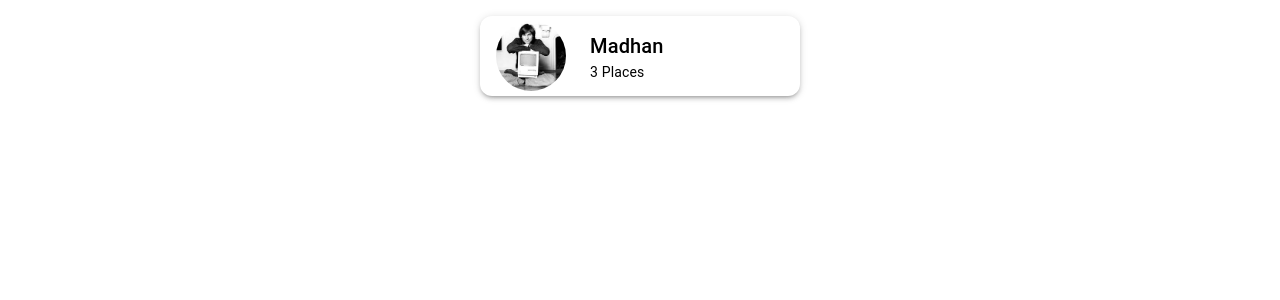
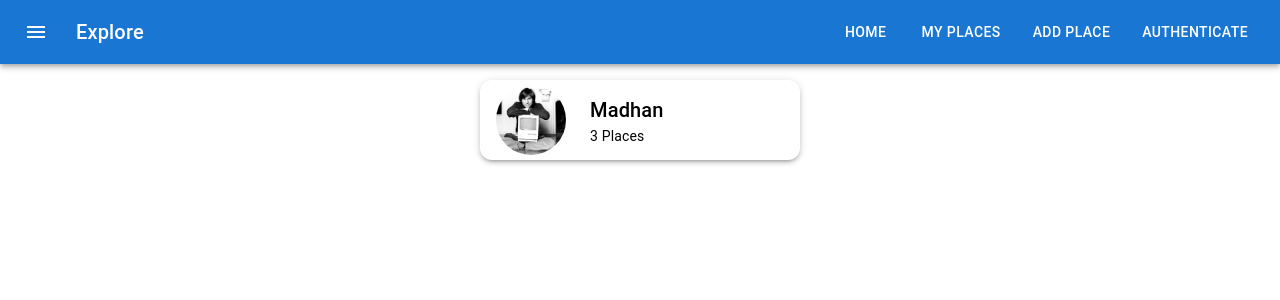
Before and after one commit to JohnMadhan07/ExplorePlacesApp, a React (Create React App) app: page / in a window 1280 px wide. Shown: the top 300 px of the page. Built offline with nearby package versions, Linux system fonts and the light colour scheme.

Commit message:
Adding AppBar with Navlinks

```diff
--- a/package.json
+++ b/package.json
@@ -5,6 +5,7 @@
   "dependencies": {
     "@emotion/react": "^11.13.3",
     "@emotion/styled": "^11.13.0",
+    "@mui/icons-material": "^6.1.6",
     "@mui/material": "^6.1.1",
     "react": "^17.0.0",
     "react-dom": "^17.0.0",
--- a/src/App.js
+++ b/src/App.js
@@ -4,13 +4,15 @@ import { Redirect, Route, Switch } from 'react-router-dom/cjs/react-router-dom.m
 import Users from './users/pages/Users';
 import NewPlace from './places/pages/NewPlace';
 import UserProfile from './users/components/UserProfile';
+import MainNavigation from './shared/components/Navigation/MainNavigation';
 function App() {
   return (
   <Router>
+    <MainNavigation></MainNavigation>
     <Switch>
     <Route path='/' exact><Users/></Route>
     <Route path='/places/new' exact><NewPlace></NewPlace></Route>
-    <Route path="/user/:id" exact><UserProfile /></Route>
+    <Route path="/:id/places" exact><UserProfile /></Route>
     <Redirect to='/'></Redirect>
     </Switch>
   </Router>
--- /dev/null
+++ b/src/shared/components/Navigation/MainNavigation.js
@@ -0,0 +1,34 @@
+import React from "react";
+
+import { Box } from "@mui/material";
+import AppBar from "@mui/material/AppBar";
+import Toolbar from '@mui/material/Toolbar';
+import Typography from '@mui/material/Typography';
+import IconButton from '@mui/material/IconButton';
+import MenuIcon from '@mui/icons-material/Menu';
+import NavLinks from "./NavLinks";
+
+const MainNavigation = () => {
+  return (
+    <Box sx={{ flexgrow: 1 }}>
+      <AppBar position="static">
+      <Toolbar>
+          <IconButton
+            size="large"
+            edge="start"
+            color="inherit"
+            aria-label="menu"
+            sx={{ mr: 2 }}
+          >
+            <MenuIcon />
+          </IconButton>
+          <Typography variant="h6" component="div" sx={{ flexGrow: 1 }}>
+            Explore
+          </Typography>
+          <NavLinks></NavLinks>
+        </Toolbar>
+      </AppBar>
+    </Box>
+  );
+};
+export default MainNavigation;
--- /dev/null
+++ b/src/shared/components/Navigation/NavLinks.js
@@ -0,0 +1,29 @@
+import React from "react";
+
+import { NavLink } from "react-router-dom";
+import Button from "@mui/material/Button";
+
+const NavLinks = () => {
+  const linkStyle = {
+    textDecoration: "none",
+    color: "inherit",
+    marginLeft: "1rem",
+  };
+  return (
+    <>
+      <NavLink to="/" exact style={linkStyle}>
+        <Button color="inherit">Home</Button>
+      </NavLink>
+      <NavLink to="/places/u1" style={linkStyle}>
+        <Button color="inherit">My Places</Button>
+      </NavLink>
+      <NavLink to="/places/new" style={linkStyle}>
+        <Button color="inherit">Add Place</Button>
+      </NavLink>
+      <NavLink to="/auth" style={linkStyle}>
+        <Button color="inherit">Authenticate</Button>
+      </NavLink>
+    </>
+  );
+};
+export default NavLinks;
```
Also changed, not shown: src/shared/components/Navigation/SideDrawer.js (added), 1 other file (tests, documents, lock files or other folders).
